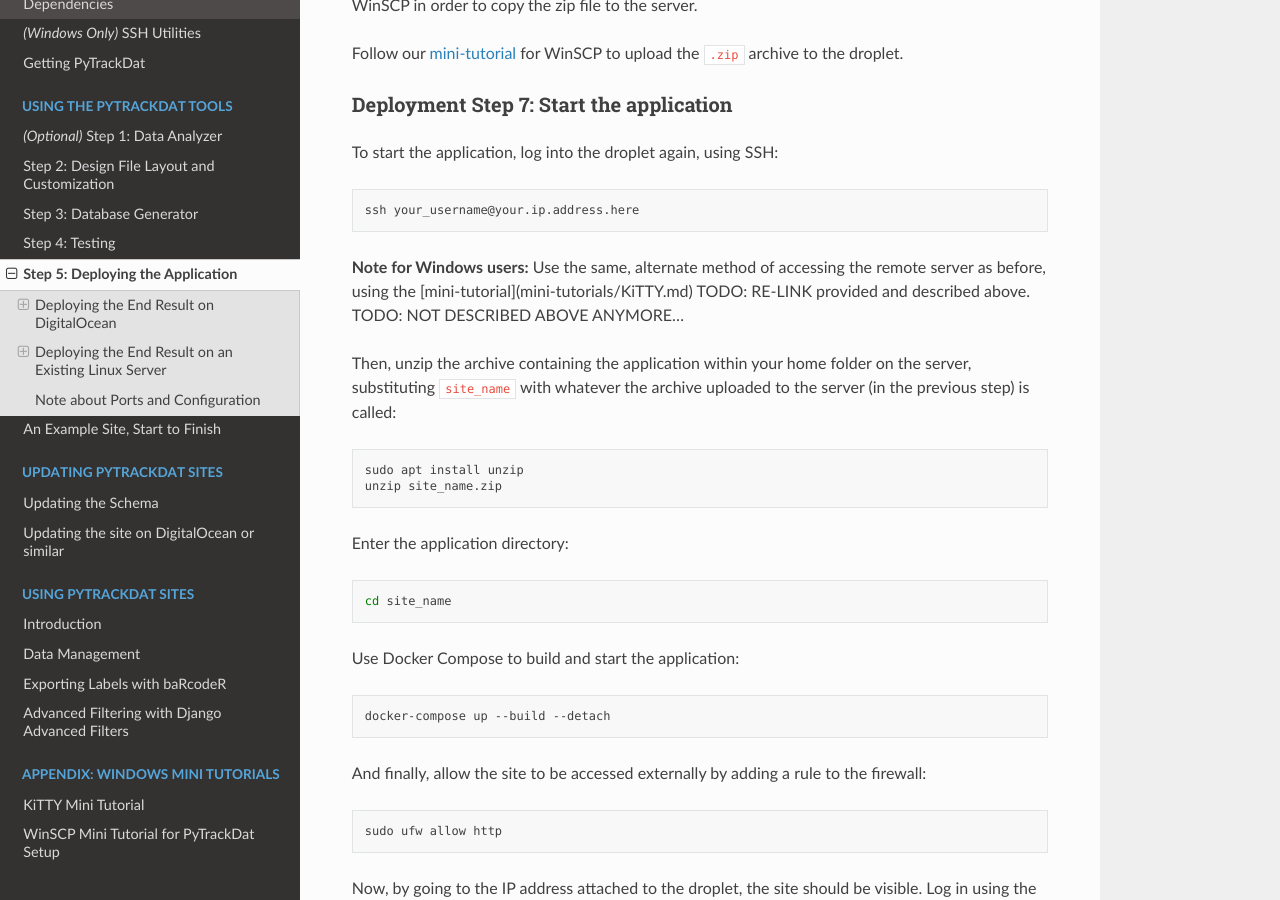
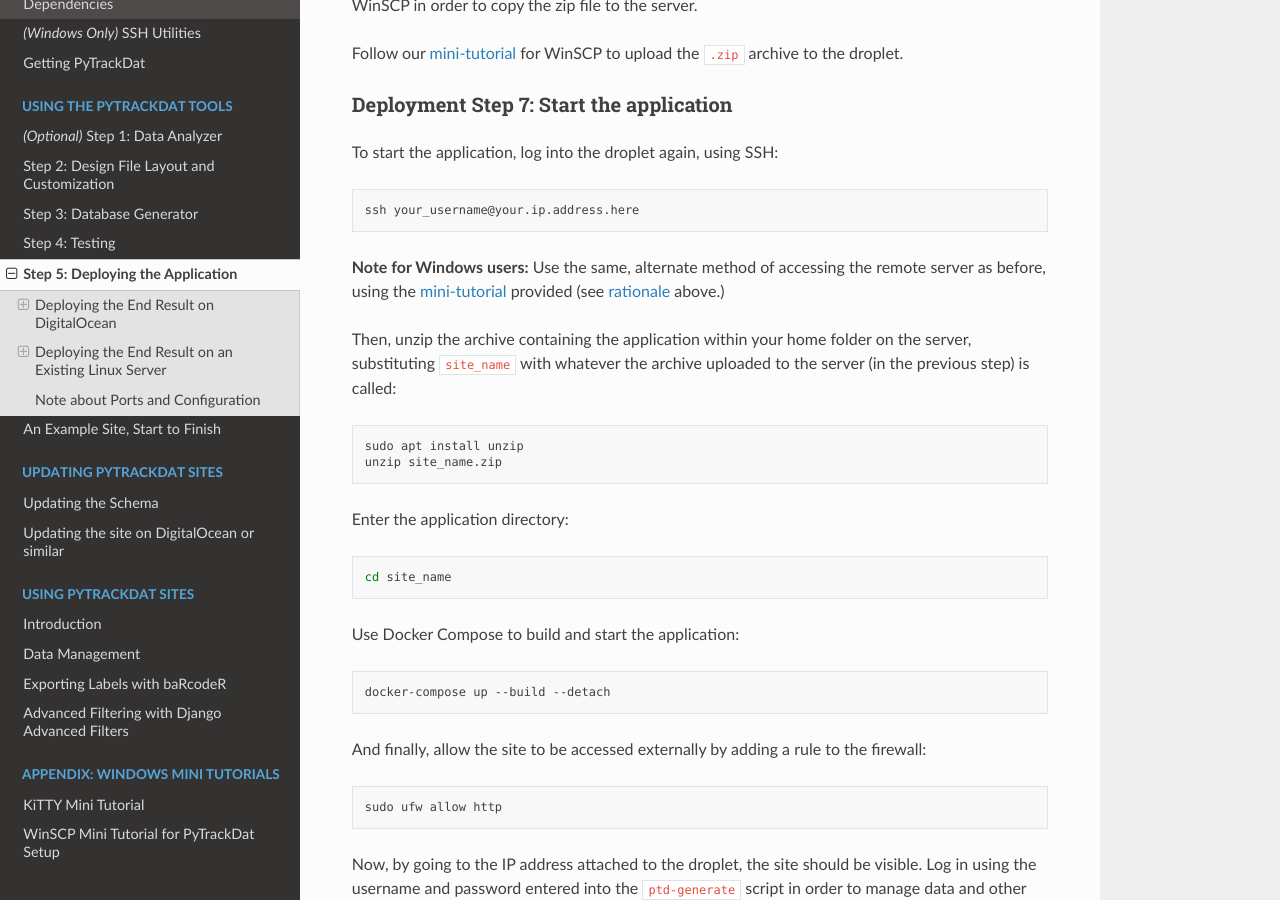
Before and after one commit to pytrackdat/pytrackdat, a Sphinx documentation site: the page built from docs/usage/step_5_deploying.rst, in a window 1280 px wide and 900 px high, scrolled down 5885 px. Built offline with Sphinx 7.4.7 and the Read the Docs theme 2.0.0, drawn with Linux system fonts in a browser that asks for light colours; some of the changed text lies outside the part shown.

Commit message:
Hopefully finish other changes for new docs.

```diff
--- a/docs/usage/step_5_deploying.rst
+++ b/docs/usage/step_5_deploying.rst
@@ -181,7 +183,7 @@ Install Docker Compose on the droplet by following DigitalOcean's
 Deployment Step 5: Build the application's production version (on your own computer)
 ^^^^^^^^^^^^^^^^^^^^^^^^^^^^^^^^^^^^^^^^^^^^^^^^^^^^^^^^^^^^^^^^^^^^^^^^^^^^^^^^^^^^
 
-*See the [above aside](#step-3-database-generator) TODO: RE-LINK, entitled "what is a
+*See the* :ref:`aside <production build>` *in step 3, entitled "what is a
 production build?", for more information on why this process is needed.*
 
 To build the production version of the database application, the ``ptd-generate``
@@ -273,8 +275,8 @@ To start the application, log into the droplet again, using SSH:
 
 
 **Note for Windows users:** Use the same, alternate method of accessing the
-remote server as before, using the [mini-tutorial](mini-tutorials/KiTTY.md) TODO: RE-LINK
-provided and described above. TODO: NOT DESCRIBED ABOVE ANYMORE...
+remote server as before, using the :ref:`mini-tutorial <kitty>` provided (see
+:ref:`rationale <deploy-3>` above.)
 
 Then, unzip the archive containing the application within your home folder
 on the server, substituting ``site_name`` with whatever the archive uploaded to
```
Also changed, not shown: other parts of docs/usage/step_5_deploying.rst (+2 -0 lines).
